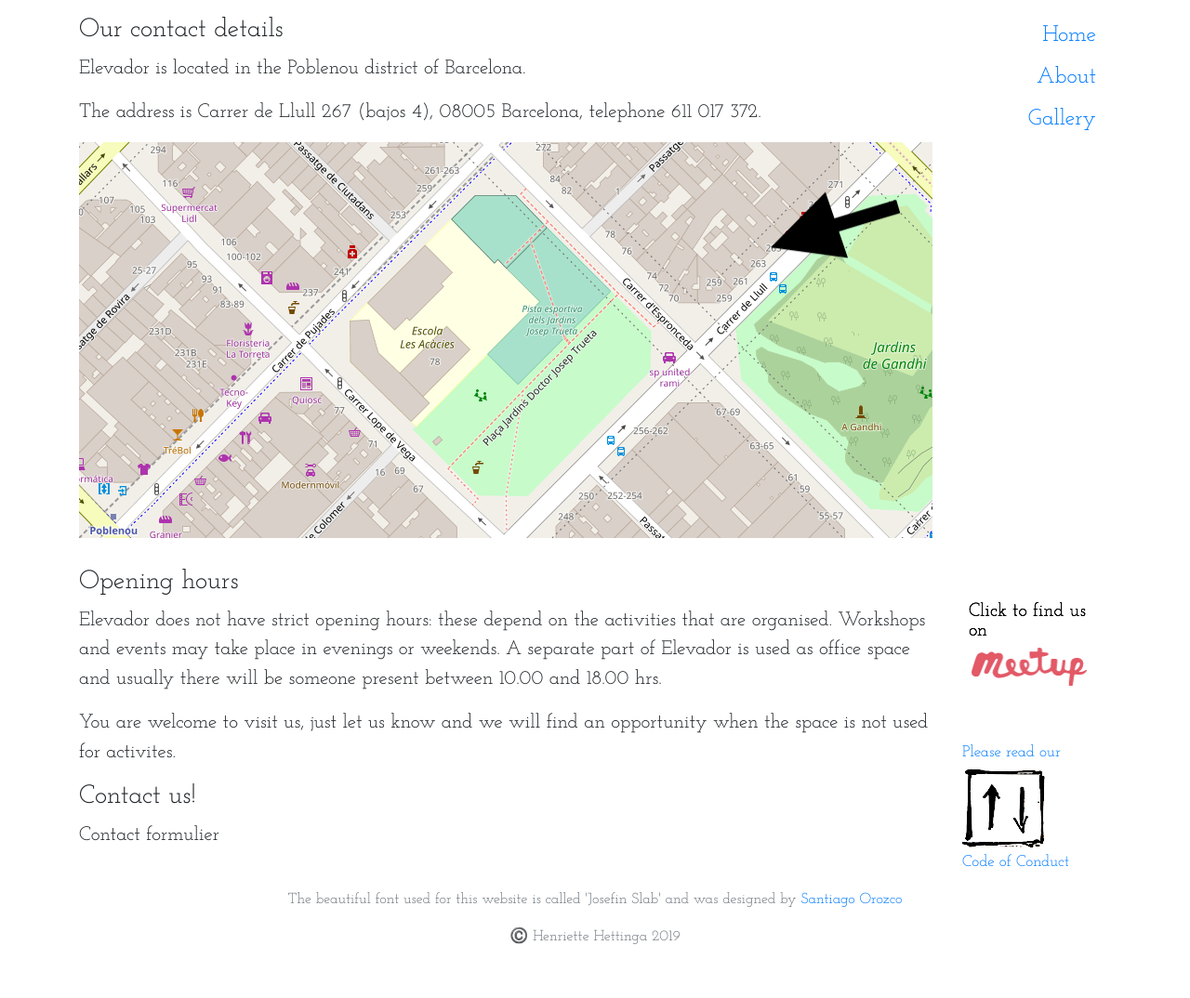
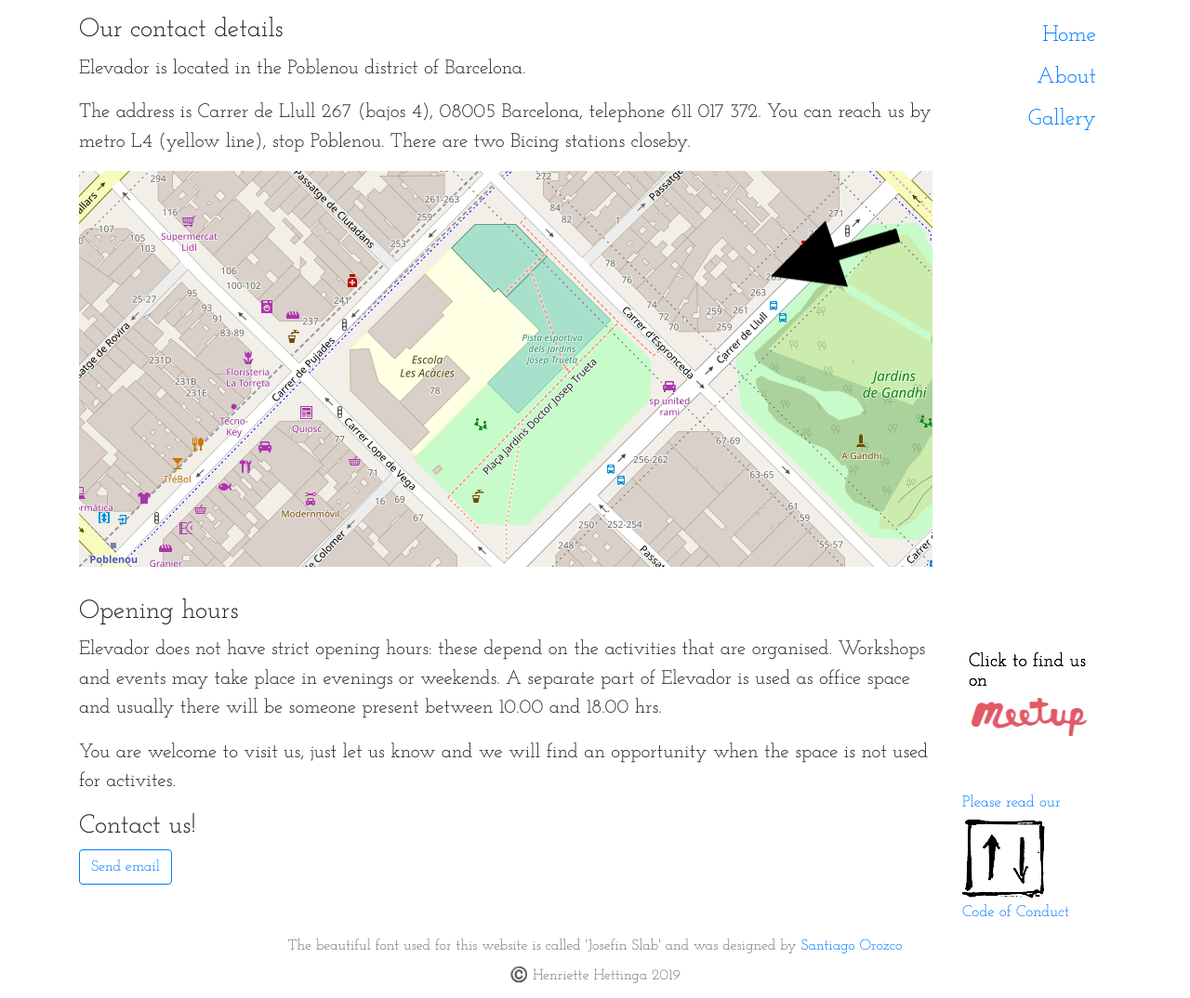
Before and after one commit to Jethet/project-elevador, a Django app: page /contact/ in a window 1280 px wide. Shown: the part 208-1282 px from the top of the page at 93% size. Before the commit the page ends 1224 px from the top, so only its background shows below. Run offline with Django 3.2, Linux system fonts and the light colour scheme; some libraries are stand-ins or nearby versions.

Commit message:
Add mailto link with button; change line height footer

```diff
--- a/placeholder/templates/contact.html
+++ b/placeholder/templates/contact.html
@@ -5,7 +5,7 @@
 <head>
   <meta charset="utf-8">
   <meta name="viewport" content="width=device-width, initial-scale=1, shrink-to-fit=no">
-  <title>Elevador Contact</title>
+  <title>Contact Elevador</title>
   <link rel="shortcut icon" type="image/png" href="{% static 'images/favicon.ico' %}">
   <link rel="stylesheet" href="https://stackpath.bootstrapcdn.com/bootstrap/4.3.1/css/bootstrap.min.css" integrity="sha384-ggOyR0iXCbMQv3Xipma34MD+dH/1fQ784/j6cY/iJTQUOhcWr7x9JvoRxT2MZw1T" crossorigin="anonymous">
   <link rel="stylesheet" href="css/main.css">
@@ -36,7 +36,7 @@
       <div class="col-10" style="font-size: 21px;">
         <h3>Our contact details</h3>
         <p>Elevador is located in the Poblenou district of Barcelona.</p>
-        <p>The address is Carrer de Llull 267 (bajos 4), 08005 Barcelona, telephone 611 017 372.</p>
+        <p>The address is Carrer de Llull 267 (bajos 4), 08005 Barcelona, telephone 611 017 372. You can reach us by metro L4 (yellow line), stop Poblenou. There are two Bicing stations closeby.</p>
         <div>
           <img src="/static/images/elevador_map.png" alt="Map where to find Elevador">
         </div>
@@ -48,8 +48,12 @@
         </div>
 
         <h3>Contact us!</h3>
+        <p>
+        <a href="mailto:elevador267@gmail.com?Subject=" target="_top">
+        <button type="button" class="btn btn-outline-primary">Send email</button></a>
+        </p>
 
-        <p>Contact formulier</p>
+
       </div>
 
       <div class="col-2">
@@ -66,7 +70,7 @@
             </li>
           </ul>
         </h4>
-        <br><br><br><br><br><br><br><br><br>
+        <br><br><br><br><br><br><br><br><br><br>
         <div>
           <a href="https://www.meetup.com/Elevador-take-your-projects-and-ideas-to-the-next-level/"><img src="/static/images/meetup.png" alt="Logo Meetup" target="_blank"></a>
         </div>
@@ -78,7 +82,7 @@
     </div>
   </div>
   <footer class="text-muted">
-    <div class="container text-center" style="font-size: 16px;">
+    <div class="container text-center" style="font-size: 16px; line-height:1;">
       <p>The beautiful font used for this website is called 'Josefin Slab' and was designed by <a href="https://fonts.google.com/specimen/Josefin+Slab?selection.family=Josefin+Slab/" target="_blank">Santiago Orozco</a></p>
       <p>©️ Henriette Hettinga {% now "Y" %}</p>
     </div>
--- a/placeholder/templates/home.html
+++ b/placeholder/templates/home.html
@@ -5,7 +5,7 @@
 <head>
   <meta charset="utf-8">
   <meta name="viewport" content="width=device-width, initial-scale=1, shrink-to-fit=no">
-  <title>Elevador</title>
+  <title>Elevador Home</title>
   <link rel="shortcut icon" type="image/png" href="{% static 'images/favicon.ico' %}">
   <link rel="stylesheet" href="https://stackpath.bootstrapcdn.com/bootstrap/4.3.1/css/bootstrap.min.css" integrity="sha384-ggOyR0iXCbMQv3Xipma34MD+dH/1fQ784/j6cY/iJTQUOhcWr7x9JvoRxT2MZw1T" crossorigin="anonymous">
   <link rel="stylesheet" href="css/main.css">
```
